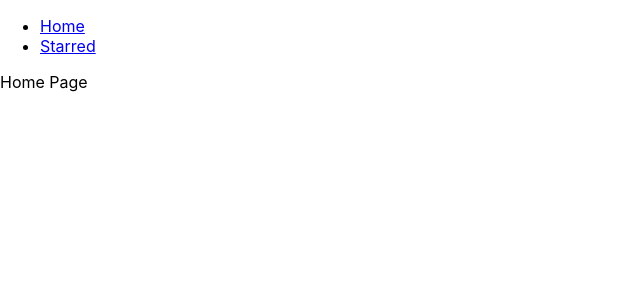
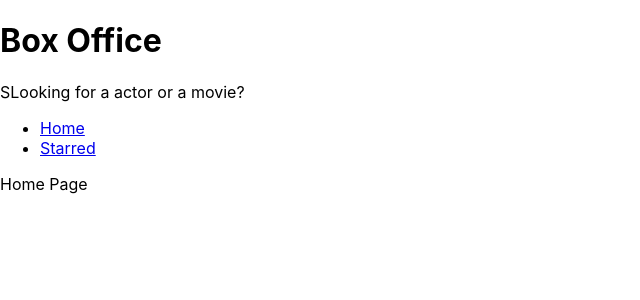
Before and after one commit to SaarimKhan789/box-office-app-1, a React (Create React App) app: page / in a window 1280 px wide. Shown: the top 300 px of the page, without its empty margins (0-640 px from the left). Built offline with nearby package versions, Linux system fonts and the light colour scheme.

Commit message:
add layout management and create title

```diff
--- a/src/App.js
+++ b/src/App.js
@@ -1,13 +1,9 @@
 import React from 'react';
 import { Switch, Route } from 'react-router-dom';
-import Navs from './components/Navs';
-import Home from './components/pages/Home';
-import Starred from './components/pages/Starred';
+import Home from './pages/Home';
+import Starred from './pages/Starred';
 
-function App() {
-  return (
-    <div>
-      <Navs />
+const App = () => (
   <Switch>
     <Route exact path="/">
       <Home />
@@ -21,8 +17,6 @@ function App() {
       <div>Page Not Found (404)</div>
     </Route>
   </Switch>
-    </div>
 );
-}
 
 export default App;
--- /dev/null
+++ b/src/components/MainPageLayout.js
@@ -0,0 +1,13 @@
+import React from 'react';
+import Navs from './Navs';
+import Title from './Title';
+
+const MainPageLayout = ({ children }) => (
+  <div>
+    <Title title="Box Office" subtitle="Looking for a actor or a movie?" />
+    <Navs />
+    {children}
+  </div>
+);
+
+export default MainPageLayout;
--- /dev/null
+++ b/src/components/Title.js
@@ -0,0 +1,10 @@
+import React from 'react';
+
+const Title = ({ title, subtitle }) => (
+  <div>
+    <h1>{title}</h1>
+    <p>S{subtitle}</p>
+  </div>
+);
+
+export default Title;
--- a/src/components/pages/Home.js
+++ /dev/null
@@ -1,5 +0,0 @@
-import React from 'react';
-
-const Home = () => <div>Home Page</div>;
-
-export default Home;
--- a/src/components/pages/Starred.js
+++ /dev/null
@@ -1,5 +0,0 @@
-import React from 'react';
-
-const Starred = () => <div>Starred Page</div>;
-
-export default Starred;
--- /dev/null
+++ b/src/pages/Home.js
@@ -0,0 +1,10 @@
+import React from 'react';
+import MainPageLayout from '../components/MainPageLayout';
+
+const Home = () => (
+  <div>
+    <MainPageLayout> Home Page</MainPageLayout>
+  </div>
+);
+
+export default Home;
--- /dev/null
+++ b/src/pages/Starred.js
@@ -0,0 +1,10 @@
+import React from 'react';
+import MainPageLayout from '../components/MainPageLayout';
+
+const Starred = () => (
+  <div>
+    <MainPageLayout>Starred Page</MainPageLayout>
+  </div>
+);
+
+export default Starred;
```
Lines whose indentation alone changed are shown as unchanged.
